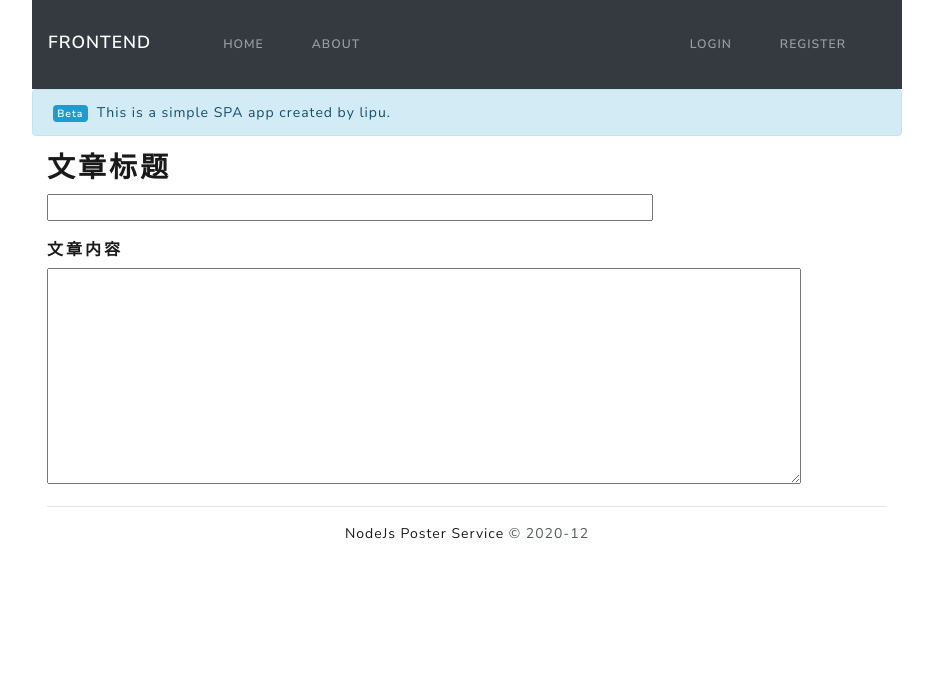
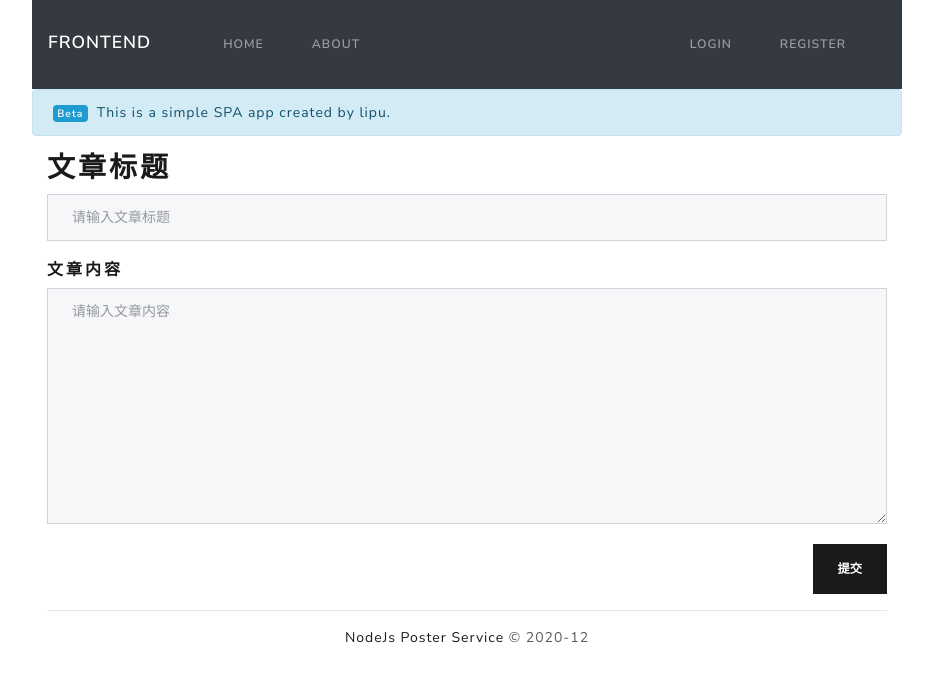
Before and after one commit to MasterOrigamii/vue_blog, a Vue app: page /write in a window 1280 px wide. Shown: the top 682 px of the page, without its empty margins (173-1106 px from the left). Built offline with nearby package versions, Linux system fonts and the light colour scheme; what vue-paginate, vue-resource would draw is missing.

Commit message:
撰写blog页面搭建

```diff
--- a/src/PostDetail.vue
+++ b/src/PostDetail.vue
@@ -1,7 +1,6 @@
 <template>
 	<div class="container">
 		<article class="col-md-12">
-
 			<h4>{{ post.title }}</h4>
 			<p>{{ post.body }}</p>
 
@@ -107,9 +106,6 @@ export default {
 					}
 				})
 			}
-
-
-
 		}
 
   }
--- a/src/WriteBlog.vue
+++ /dev/null
@@ -1,28 +0,0 @@
-<template>
-  <article class="col-sm-12">
-		<h2>文章标题</h2>
-		<div class="write_title">
-			<input type="text" size="80">
-		</div>
-		<h5>文章内容</h5>
-		<div class="write_content">
-			<textarea rows="10" cols="100">
-
-			</textarea>
-		</div>
-
-
-  </article>
-</template>
-
-<script>
-export default {
-
-}
-</script>
-
-<style>
-	.write_title{
-		margin-bottom:20px
-	}
-</style>
--- a/src/router/index.js
+++ b/src/router/index.js
@@ -3,7 +3,7 @@ import Vue from 'vue'
 import VueRouter from 'vue-router'
 import PostDetail from '../PostDetail.vue'
 import Blog from '../Blog.vue'
-import WriteBlog from "../WriteBlog";
+import WriteBlog from "../views/home/WriteBlog";
 import register from '../views/account/register.vue'
 import login from '../views/account/login.vue'
 
--- /dev/null
+++ b/src/views/home/WriteBlog.vue
@@ -0,0 +1,82 @@
+<template>
+  <article class="col-sm-12">
+	<h2>文章标题</h2>
+	<div class="write_title">
+		<input v-model="title" type="text" class="form-control" id="name" placeholder="请输入文章标题">
+	</div>
+	<h5>文章内容</h5>
+	<div class="write_content">
+		<textarea v-model="content" class="form-control" rows="10" placeholder="请输入文章内容"></textarea>
+	</div>
+	  <div id="submit_btn">
+		  <button @click="mysubmit()" type="button"
+				  class="btn btn-primary" id="submit_blog"
+				  >提交</button>
+	  </div>
+
+
+  </article>
+</template>
+
+<script>
+export default {
+	data () {
+		return {
+			title: "",
+			content: ""
+		}
+	},
+	methods:{
+		mysubmit(){
+			const title = this.title;
+			const content = this.content;
+			let obj = null;
+			obj = this.$store.state.user.user;
+			if(obj){
+				obj["title"] = title;
+				obj["content"] = content;
+				this.$http.post("http://localhost:9090/addBlog/",obj)
+						.then(response => response.json(), error => console.log(error))
+						.then(json =>	this.comments = json, error => console.log(error))
+						.then(() => this.showCommentBox = true);
+			}else{//没有用户登录的信息，请用户登录
+				swal({
+					title: '请您先登录后再撰写博客',
+					text: '',
+					icon: 'warning',
+					buttons: {
+						cancel: {
+							text: 'Cancel',
+							visible: true,
+						},
+						confirm: {
+							text: 'Yes',
+						},
+					},
+					dangerMode: true,
+				}).then(confirm => {
+					if (confirm) {
+						this.$router.push({path:'/auth/login'});
+					}
+				})
+			}
+		}
+
+	}
+}
+</script>
+
+<style>
+	.write_title{
+		margin-bottom:20px
+	}
+
+	#submit_blog{
+		float: right;
+	}
+
+	#submit_btn{
+		margin-top: 20px;
+		height: 50px;
+	}
+</style>
--- a/src/views/templates/header.vue
+++ b/src/views/templates/header.vue
@@ -8,6 +8,11 @@
         <router-link
           class="nav-link"
           to="/home">Home</router-link>
+      </li>
+      <li class="nav-item">
+        <router-link
+          class="nav-link"
+          to="/write">Write</router-link>
       </li>
       <li class="nav-item">
         <router-link
```
Lines whose indentation alone changed are shown as unchanged.
